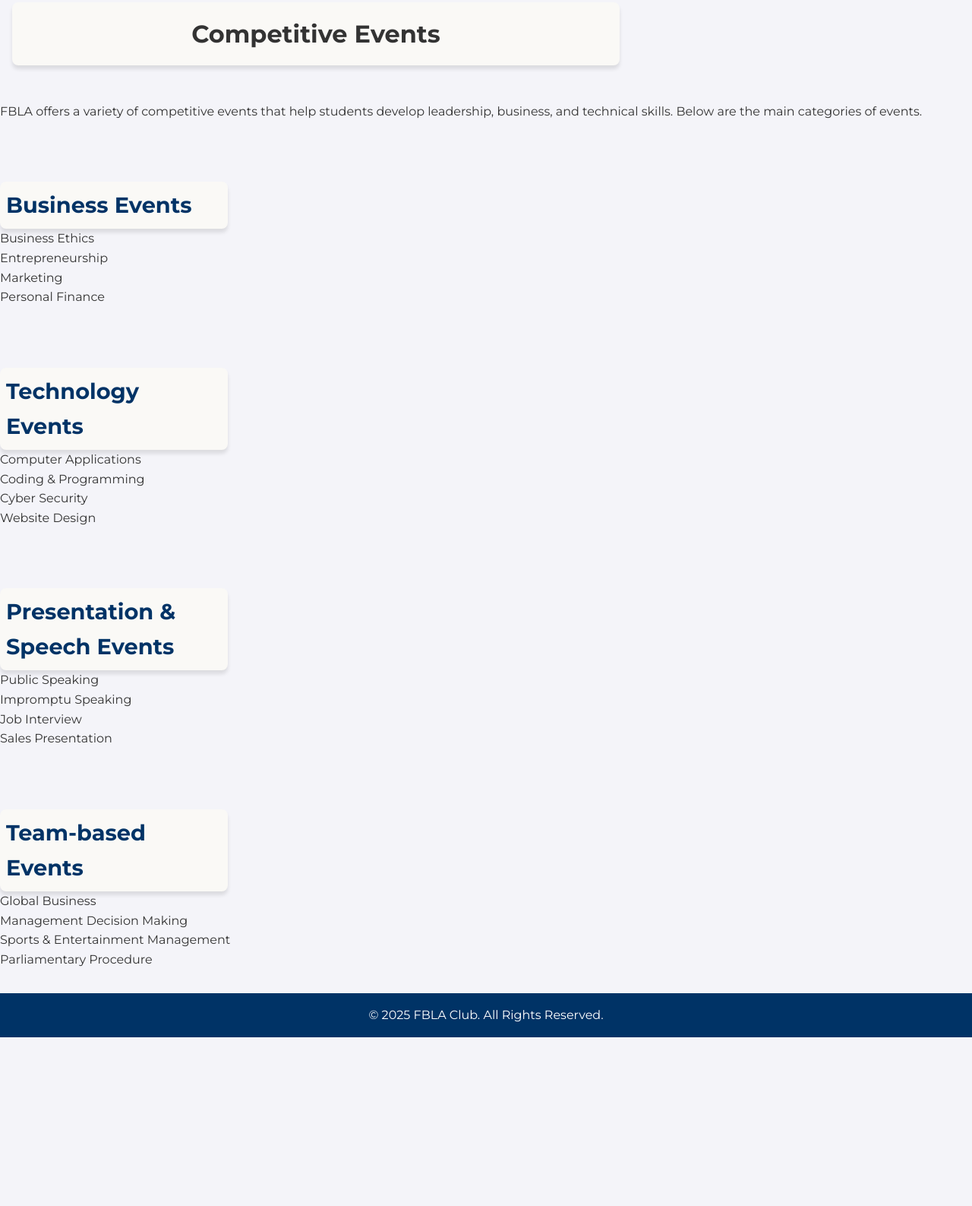
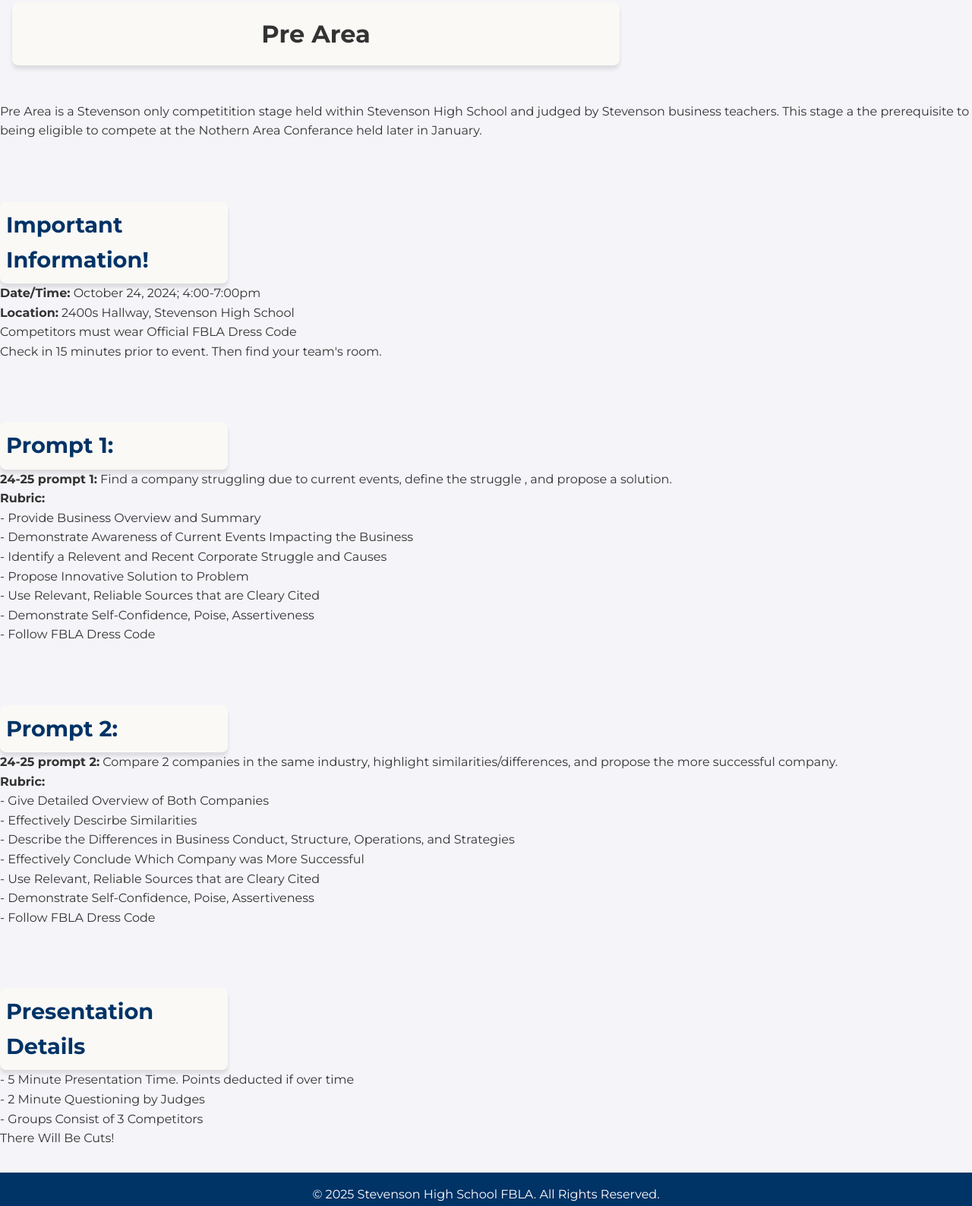
Before and after one commit to bradymeng/shs-fbla, a plain HTML site: page pages/comp.html in a window 1280 px wide. Shown: the part 71-1658 px from the top of the page at 76% size. Before the commit the page ends 1436 px from the top, so only its background shows below. Drawn offline with Linux system fonts and the light colour scheme.

Commit message:
Created Pre Area page

```diff
--- a/css/about.css
+++ b/css/about.css
@@ -35,6 +35,7 @@
 }
 
 #about ul {
+  font-size: 1rem;
   list-style: none;
   padding: 0;
   text-align: left;
--- a/pages/comp.html
+++ b/pages/comp.html
@@ -9,6 +9,7 @@
     <meta name="viewport" content="width=device-width, initial-scale=1.0">
     <title>Competitive Events - FBLA Club</title>
     <link rel="stylesheet" href="../css/styles.css"> <!-- Link to external CSS file -->
+    <link rel="stylesheet" href="../css/about.css">
 </head>
 <body>
     <!-- Header Section -->
@@ -29,45 +30,63 @@
 
     <!-- Competitive Events Section -->
     <section>
-        <h1>Competitive Events</h1>
-        <p>FBLA offers a variety of competitive events that help students develop leadership, business, and technical skills. Below are the main categories of events.</p>
+        <h1>Pre Area</h1>
+        <p>Pre Area is a Stevenson only competitition stage held within Stevenson High School and judged
+            by Stevenson business teachers. This stage a the prerequisite to being eligible to compete at
+            the Nothern Area Conferance held later in January.
+        </p>
 
-        <h2>Business Events</h2>
+        <h2>Important Information!</h2>
         <ul>
-            <li>Business Ethics</li>
-            <li>Entrepreneurship</li>
-            <li>Marketing</li>
-            <li>Personal Finance</li>
+            <li><Strong>Date/Time:</Strong> October 24, 2024; 4:00-7:00pm</li>
+            <li><Strong>Location:</Strong> 2400s Hallway, Stevenson High School</li>
+            <li>Competitors must wear Official FBLA Dress Code</li>
+            <li>Check in 15 minutes prior to event. Then find your team's room.</li>
         </ul>
 
-        <h2>Technology Events</h2>
+        <h2>Prompt 1:</h2>
         <ul>
-            <li>Computer Applications</li>
-            <li>Coding & Programming</li>
-            <li>Cyber Security</li>
-            <li>Website Design</li>
+            <li><Strong>24-25 prompt 1:</Strong> Find a company struggling due to current events, define the struggle
+                , and propose a solution.
+            </li>
+            <li><Strong>Rubric:</Strong></li>
+            <li> - Provide Business Overview and Summary</li>
+            <li> - Demonstrate Awareness of Current Events Impacting the Business</li>
+            <li> - Identify a Relevent and Recent Corporate Struggle and Causes</li>
+            <li> - Propose Innovative Solution to Problem</li>
+            <li> - Use Relevant, Reliable Sources that are Cleary Cited</li>
+            <li> - Demonstrate Self-Confidence, Poise, Assertiveness</li>
+            <li> - Follow FBLA Dress Code</li>
         </ul>
 
-        <h2>Presentation & Speech Events</h2>
+        <h2>Prompt 2:</h2>
         <ul>
-            <li>Public Speaking</li>
-            <li>Impromptu Speaking</li>
-            <li>Job Interview</li>
-            <li>Sales Presentation</li>
+            <li><Strong>24-25 prompt 2:</Strong> Compare 2 companies in the same industry, highlight similarities/differences,
+                and propose the more successful company.
+            </li>
+            <li><Strong>Rubric:</Strong></li>
+            <li> - Give Detailed Overview of Both Companies</li>
+            <li> - Effectively Descirbe Similarities</li>
+            <li> - Describe the Differences in Business Conduct, Structure, Operations, and Strategies</li>
+            <li> - Effectively Conclude Which Company was More Successful</li>
+            <li> - Use Relevant, Reliable Sources that are Cleary Cited</li>
+            <li> - Demonstrate Self-Confidence, Poise, Assertiveness</li>
+            <li> - Follow FBLA Dress Code</li>
         </ul>
 
-        <h2>Team-based Events</h2>
+
+        <h2>Presentation Details</h2>
         <ul>
-            <li>Global Business</li>
-            <li>Management Decision Making</li>
-            <li>Sports & Entertainment Management</li>
-            <li>Parliamentary Procedure</li>
+            <li> - 5 Minute Presentation Time. Points deducted if over time</li>
+            <li> - 2 Minute Questioning by Judges</li>
+            <li> - Groups Consist of 3 Competitors</li>
+            <li>There Will Be Cuts!</li>
         </ul>
     </section>
 
     <!-- Footer Section -->
     <footer>
-        <p>&copy; 2025 FBLA Club. All Rights Reserved.</p>
+        <p>&copy; 2025 Stevenson High School FBLA. All Rights Reserved.</p>
     </footer>
 </body>
 </html>
```
Also changed, not shown: css/home.css (deleted, +0 -9 lines), index.html (+24 -30 lines), pages/about.html (+1 -1 lines).
